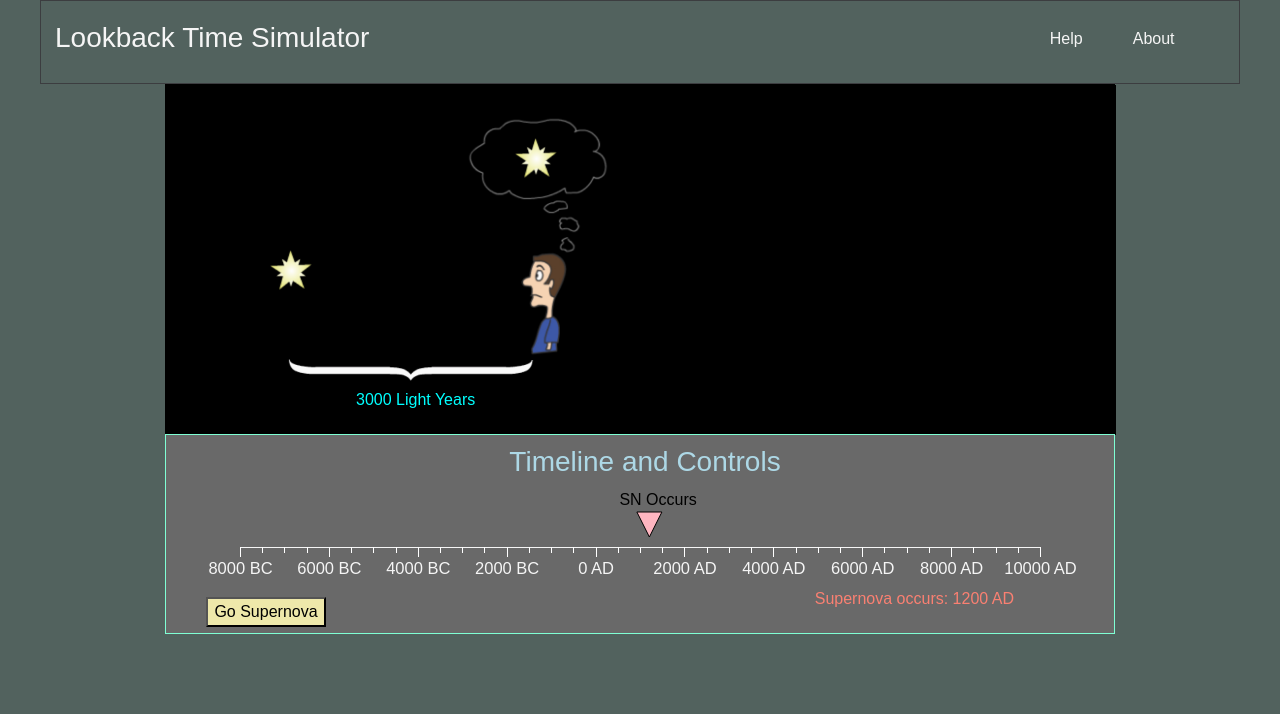
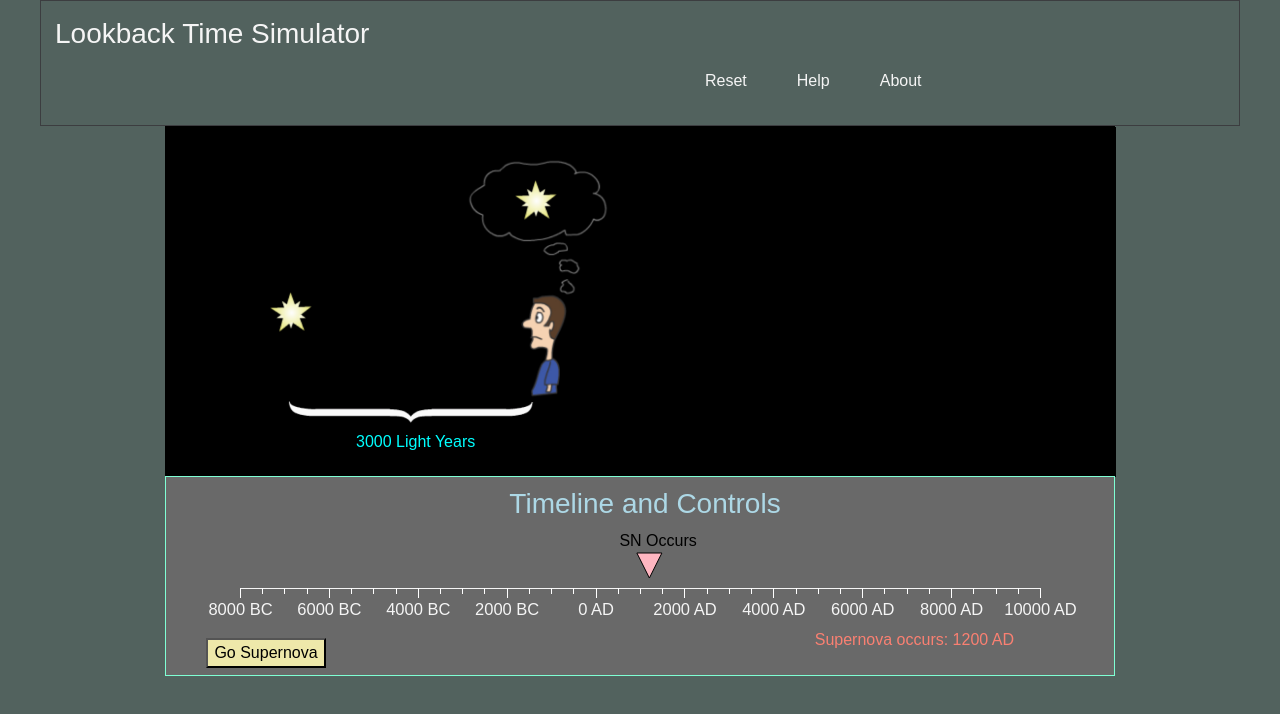
Before and after one commit to grep-safi/lookback-time-simulator, a React app: page / in a window 1280 px wide. Shown: the top 714 px of the page. Built offline with nearby package versions, Linux system fonts and the light colour scheme.

Commit message:
Added reset button

```diff
--- a/src/Lookback-Time-Simulator.jsx
+++ b/src/Lookback-Time-Simulator.jsx
@@ -20,6 +20,7 @@ export default class LookbackTimeSimulator extends React.Component {
             isPlaying: false,
             endOfTimeReached: false,
             superNovaButtonTxt: "Go Supernova",
+            resetCounter: 0,
         };
 
         this.displayObservationText = false;
@@ -33,7 +34,7 @@ export default class LookbackTimeSimulator extends React.Component {
             <React.Fragment>
                 <div className="navigation-bar">
                     <NavigationBar
-
+                        onReset={this.onReset.bind(this)}
                     />
                 </div>
 
@@ -51,6 +52,7 @@ export default class LookbackTimeSimulator extends React.Component {
                         isPlaying={this.state.isPlaying}
                         startTime={this.state.startTime}
                         updateSupernovaStart={this.updateSupernovaStart.bind(this)}
+                        resetCounter={this.state.resetCounter}
                     />
 
                     <button
@@ -89,13 +91,13 @@ export default class LookbackTimeSimulator extends React.Component {
     }
 
     getYearString() {
-        const currStart = this.state.startTime;
+        const currStart = Math.round(this.state.startTime);
         return currStart > 0 ? `${currStart} AD` : `${-currStart} BC`;
     }
 
     getObservedYearString() {
         if (this.displayObservationText) {
-            const currStart = this.state.startTime + 3000;
+            const currStart = Math.round(this.state.startTime) + 3000;
             return currStart > 0 ? `Is Observed: ${currStart} AD` : `Is Observed: ${-currStart} BC`;
         }
         return "";
@@ -116,17 +118,27 @@ export default class LookbackTimeSimulator extends React.Component {
 
         const endOfTime = radiusLightToYears(this.state.radiusLight) + this.state.startTime >= 10000;
 
-        if (this.state.endOfTimeReached !== endOfTime) {
-            let txt = this.state.hasStarted ? 'Resume' : 'Go Supernova';
-            if (endOfTime) txt = '...';
+        // if (this.state.endOfTimeReached !== endOfTime) {
+        //     let txt = this.state.hasStarted ? 'Resume' : 'Go Supernova';
+        //     if (endOfTime) txt = '...';
+        //
+        //     this.setState({
+        //         isPlaying: false,
+        //         superNovaButtonTxt: txt,
+        //         endOfTimeReached: endOfTime
+        //     });
+        //
+        //     cancelAnimationFrame(this.raf);
+        // }
+    }
 
-            this.setState({
-                isPlaying: false,
-                superNovaButtonTxt: txt,
-                endOfTimeReached: endOfTime
-            });
-
-            cancelAnimationFrame(this.raf);
-        }
+    onReset() {
+        this.setState({
+            ...this.initialState,
+            resetCounter: this.state.resetCounter + 1
+        });
+        this.displayObservationText = false;
+        cancelAnimationFrame(this.raf);
+        this.raf = null;
     }
 }
--- a/src/NavigationBar.jsx
+++ b/src/NavigationBar.jsx
@@ -13,9 +13,9 @@ export default class NavigationBar extends React.Component {
                     <h1 id="title">Lookback Time Simulator</h1>
                     <nav>
                         <ul>
-                            {/*<li>*/}
-                            {/*    <a href="#" data-toggle="modal">Reset</a>*/}
-                            {/*</li>*/}
+                            <li>
+                                <a href="#" onClick={this.props.onReset}>Reset</a>
+                            </li>
                             <li>
                                 <a href="#" data-toggle="modal" data-target="#helpModal">Help</a>
                             </li>
--- a/src/SliderIcon.jsx
+++ b/src/SliderIcon.jsx
@@ -20,6 +20,11 @@ export default class SliderIcon extends React.Component {
         this.iconWidth = 12.5;
         this.iconX = yearScale(1200) - this.iconWidth;
         this.animationCompleted = false;
+
+        this.state = {
+
+        };
+
     }
 
     updateX(x) {
@@ -55,7 +60,9 @@ export default class SliderIcon extends React.Component {
                     updateX(x);
 
                     const newStartYear = yearScale.invert(x + iconWidth);
-                    updateSupernovaStart(Math.round(newStartYear));
+                    // const newStartYear = yearScale.invert(x);
+                    // updateSupernovaStart(Math.round(newStartYear));
+                    updateSupernovaStart(newStartYear);
                     select('#myIcon').attr("transform", `translate(${x}, 5)`);
                 }
             });
@@ -64,9 +71,14 @@ export default class SliderIcon extends React.Component {
     componentDidUpdate(prevProps, prevState, snapShot) {
         // Radius light hits viewer's eye at 246
         this.iconX = this.iconX + scalingFunction(this.props.radiusLight - prevProps.radiusLight);
-        console.log(`iconX :${Math.round(this.iconX * 10) / 10}`);
         select('#myIcon')
             .attr('transform', `translate(${this.iconX}, 5)`);
+
+        if (prevProps.resetCounter !== this.props.resetCounter) {
+            this.animationCompleted = false;
+            this.iconX = yearScale(1200) - this.iconWidth;
+            this.setState(this.state);
+        }
     }
 
     render() {
--- a/src/TimelineSlider.jsx
+++ b/src/TimelineSlider.jsx
@@ -38,6 +38,7 @@ export default class TimelineSlider extends React.Component {
                             hasStarted={this.props.hasStarted}
                             isPlaying={this.props.isPlaying}
                             updateSupernovaStart={this.props.updateSupernovaStart}
+                            resetCounter={this.props.resetCounter}
                         />
                     </g>
                 </svg>
```
